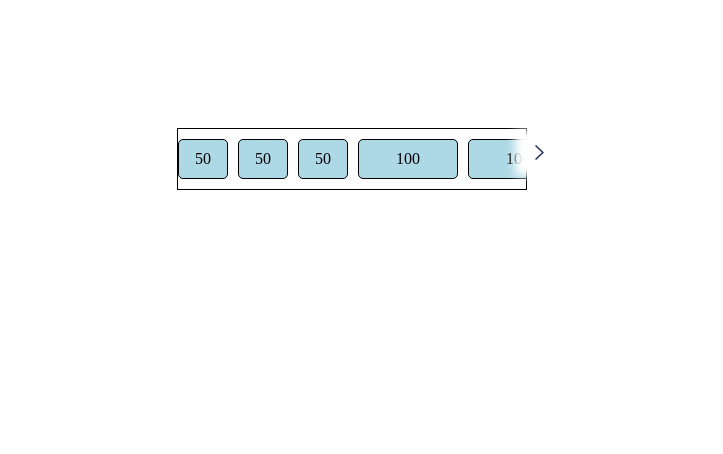
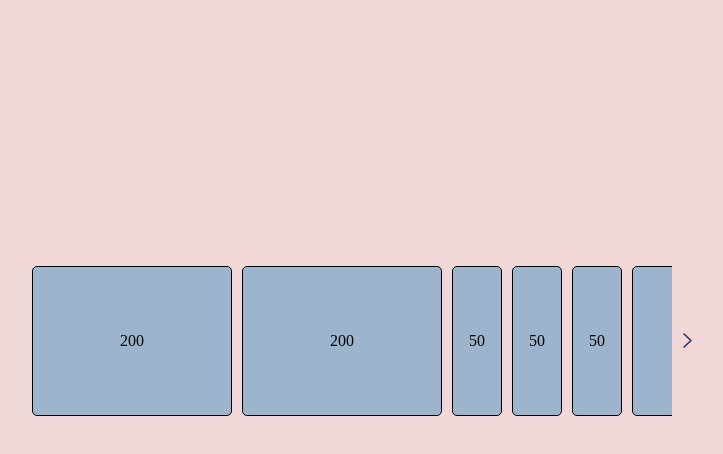
Before and after one commit to sonuram553/carousel, a React (Vite) app: page / in a window 1280 px wide. Shown: the top 454 px of the page, without its empty margins (288-1011 px from the left). Built offline with nearby package versions, Linux system fonts and the light colour scheme.

Commit message:
Add background colors to item and body

```diff
--- a/src/components/App.jsx
+++ b/src/components/App.jsx
@@ -4,9 +4,13 @@ export default function App() {
   return (
     <div className="app">
       <Carousel itemMarginRight={10} itemHorizontalBorderWidth={2}>
+        <div className="item item-200">200</div>
+        <div className="item item-200">200</div>
         <div className="item item-50">50</div>
         <div className="item item-50">50</div>
         <div className="item item-50">50</div>
+        <div className="item item-300">300</div>
+        <div className="item item-300">300</div>
         <div className="item item-100">100</div>
         <div className="item item-100">100</div>
         <div className="item item-100">100</div>
--- a/src/components/carousel/carousel.css
+++ b/src/components/carousel/carousel.css
@@ -17,10 +17,12 @@
   height: 28px;
   border: none;
   cursor: pointer;
-  background-color: white;
+  background-color: transparent;
   background-size: 43%;
   background-position: center;
   background-repeat: no-repeat;
+  top: 50%;
+  transform: translateY(-50%);
 }
 
 .carousel__arrow:focus {
@@ -30,13 +32,10 @@
 .carousel__arrow--left {
   left: -25px;
   z-index: 10;
-  box-shadow: 5px 0px 9px 9px #fff;
   background-image: url(./assets/arrow-left.svg);
 }
 
 .carousel__arrow--right {
-  top: 0;
-  right: -23px;
-  box-shadow: -5px 0px 9px 9px #fff;
+  right: -25px;
   background-image: url(./assets/arrow-right.svg);
 }
--- a/src/index.css
+++ b/src/index.css
@@ -1,6 +1,16 @@
 * {
   margin: 0;
   box-sizing: border-box;
+}
+
+body {
+  background-color: #f2d7d9;
+}
+
+.app {
+  margin: 20% auto;
+  width: 50%;
+  padding: 10px 0;
 }
 
 .item {
@@ -12,7 +22,8 @@
   border-radius: 5px;
   margin-right: 10px;
   flex-shrink: 0;
-  background-color: lightblue;
+  background-color: #9cb4cc;
+  height: 150px;
 }
 
 .item:last-child {
@@ -31,9 +42,14 @@
   width: 100px;
 }
 
-.app {
-  border: 1px solid;
-  margin: 10% auto;
-  width: 350px;
-  padding: 10px 0;
+.item-200 {
+  width: 200px;
 }
+
+.item-300 {
+  width: 300px;
+}
+
+.item-400 {
+  width: 400px;
+}
```
